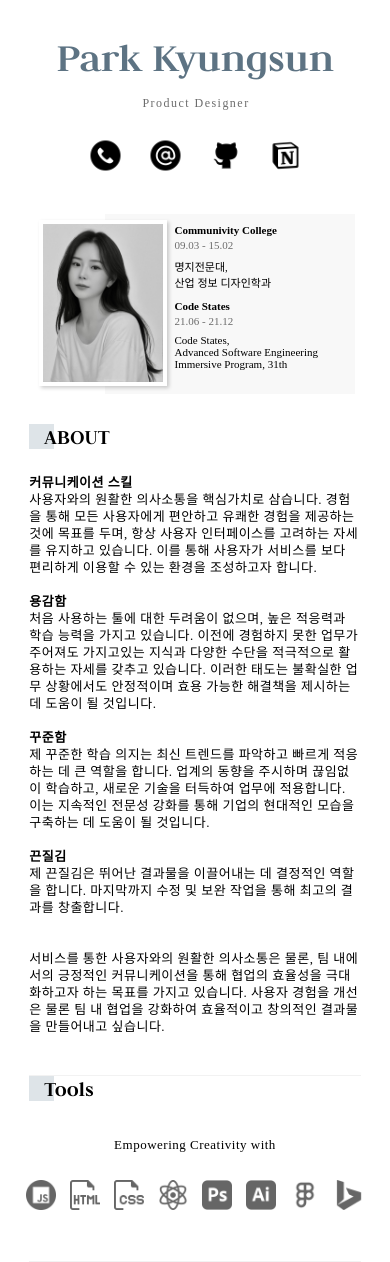
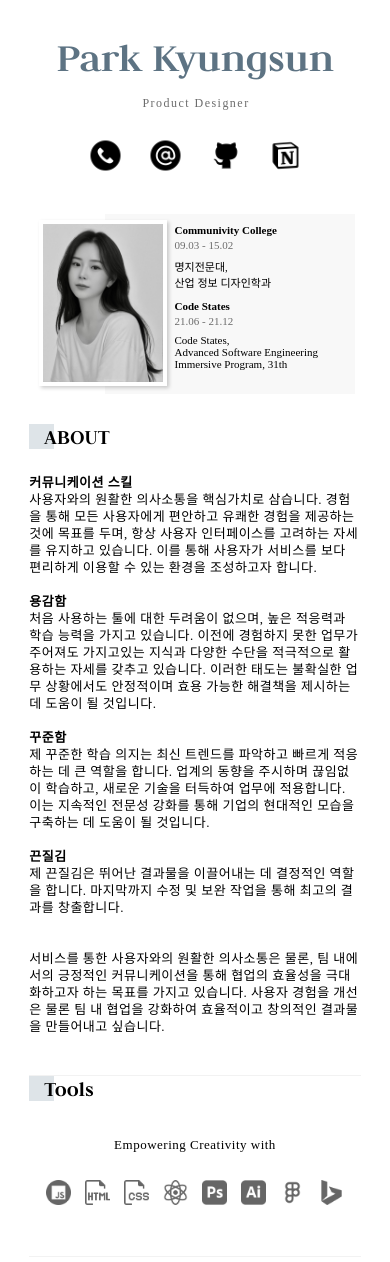
Before and after one commit to kyungsunnee/kyungsunnee.github.io, a React (Create React App) app: page / in a window 390 px wide. Shown: the top 1262 px of the page. Built offline with nearby package versions, Linux system fonts and the light colour scheme; a web font is replaced by a local one.

Commit message:
script update6

```diff
--- a/src/App.css
+++ b/src/App.css
@@ -484,7 +484,7 @@ letter-spacing: 0.5px;
   }
 
   .skill-ico{
-    width: 30px;
+    width: 25px;
     margin: 7px;
     opacity: 0.6;
   }
```
